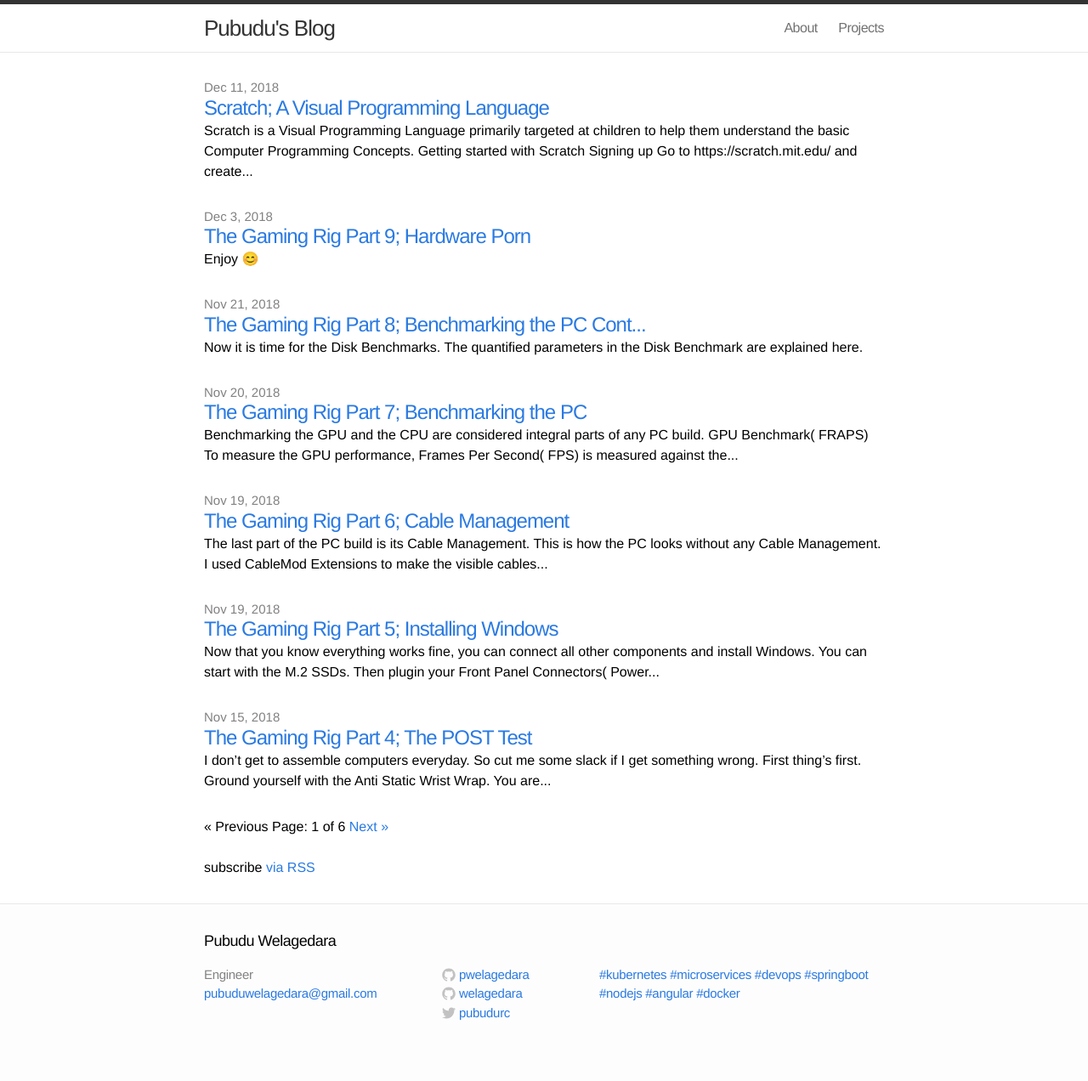
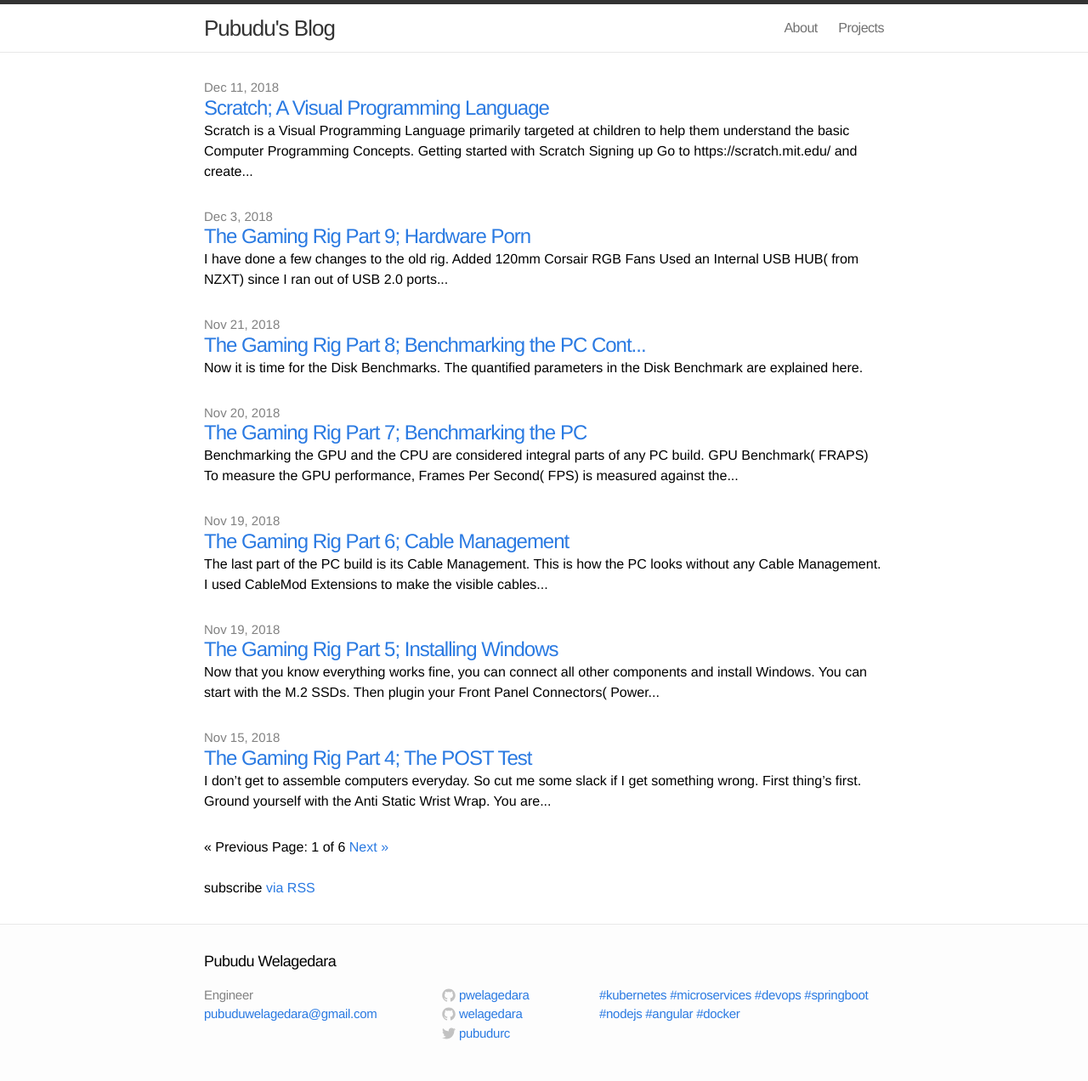
Before and after one commit to welagedara/welagedara.github.io, a Jekyll site: the page built from index.html, in a window 1280 px wide. Shown: the whole page at 85% size. Built offline with Jekyll 4.4.1, drawn with Linux system fonts in a browser that asks for light colours; emoji names are drawn with the system emoji font; the list of posts is cut into pages by our own code; before the commit the page ends 1248 px from its top, so only the background shows below that.

Commit message:
updated an article

```diff
--- a/_posts/2018-12-3-the-gaming-rig-part-9.md
+++ b/_posts/2018-12-3-the-gaming-rig-part-9.md
@@ -6,6 +6,12 @@
 meta: "Computer Hardware"
 comments: true
 ---
+
+I have done a few changes to the old rig.
+
+- Added 120mm Corsair RGB Fans
+- Used an Internal USB HUB( from NZXT) since I ran out of USB 2.0 ports on the Motheboard
+- I am using my brother's Thrustmaster T-GT Racing Wheel for rFactor 2
 
 Enjoy :blush:
 
```
